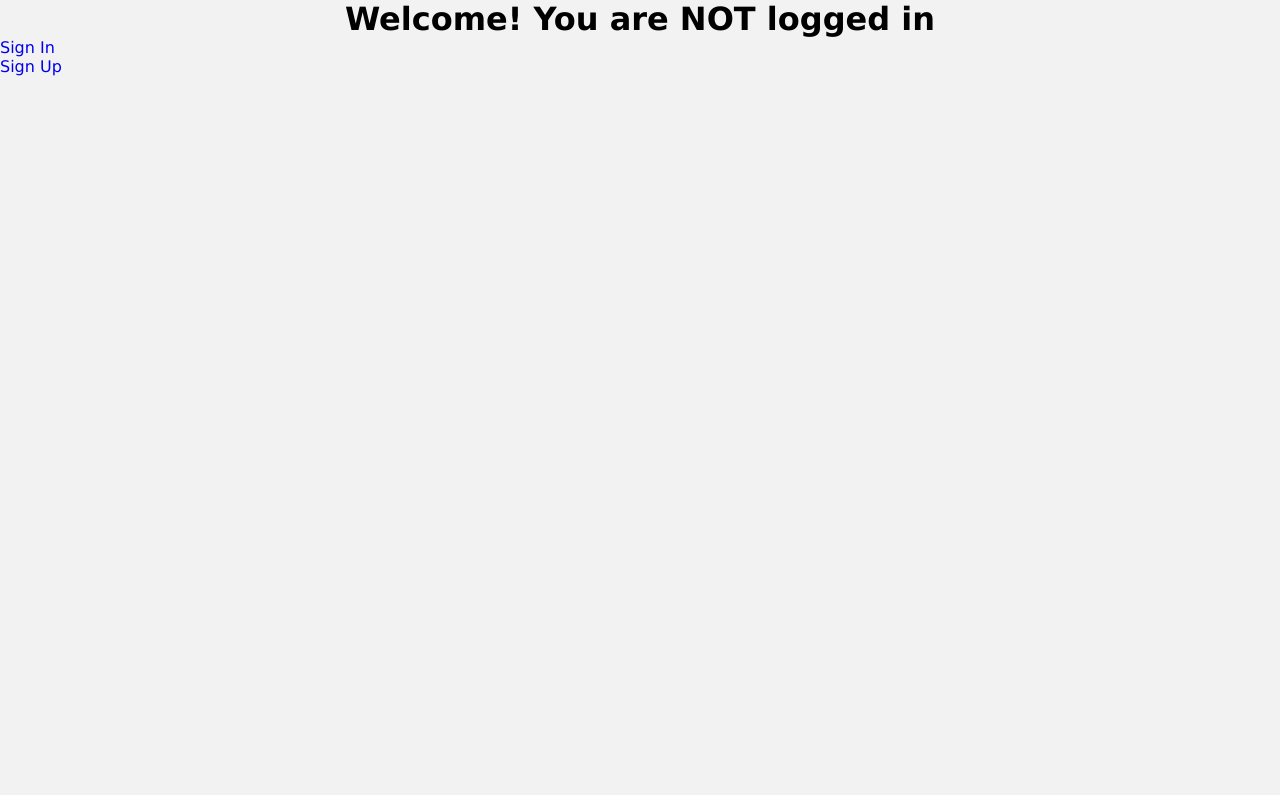
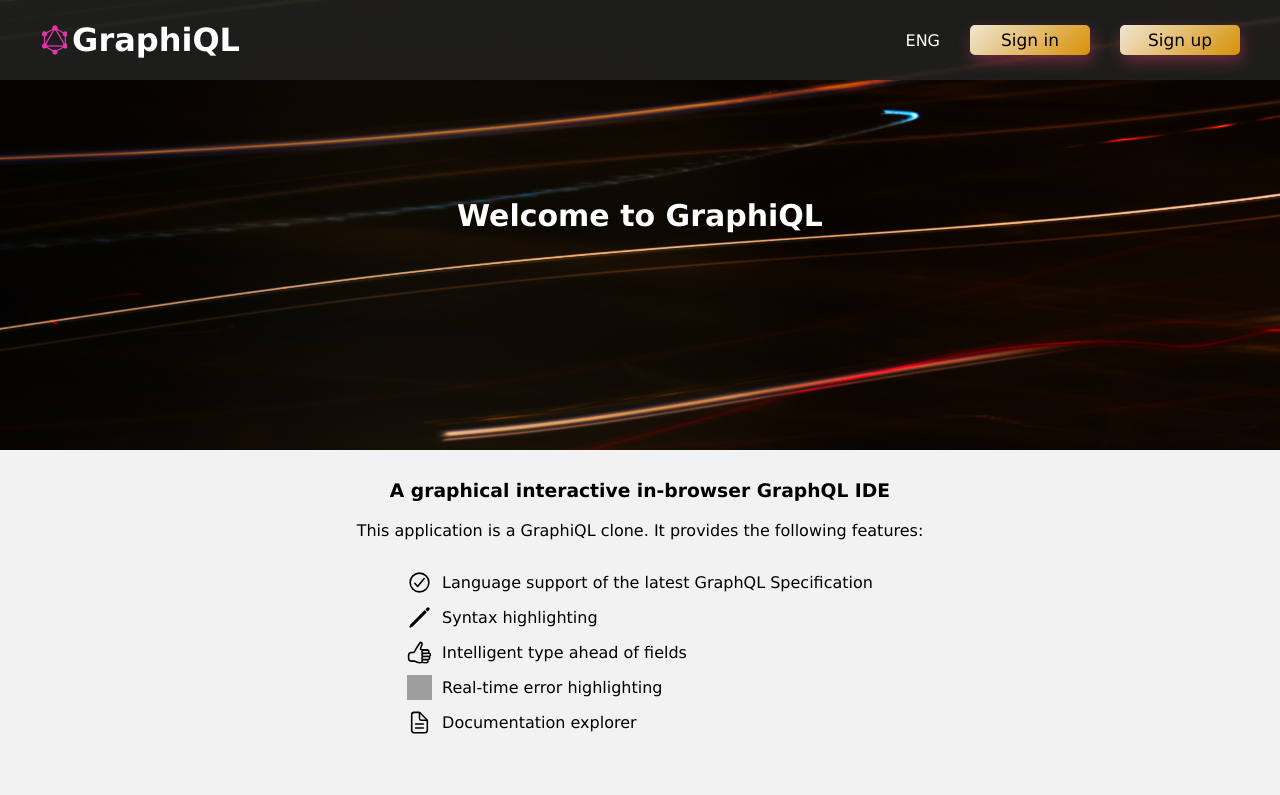
Before and after one commit to Tatiana-312/graphiql-app, a React (Vite) app in the folder graphiql-app/: page / in a window 1280 px wide. Shown: the top 795 px of the page. Built offline with nearby package versions, Linux system fonts and the light colour scheme; no server answers; grey boxes are pictures that could not be loaded.

Commit message:
feat: add routes in header btns

```diff
--- a/graphiql-app/src/App.tsx
+++ b/graphiql-app/src/App.tsx
@@ -1,13 +1,14 @@
 import { Routes, Route, useNavigate } from 'react-router-dom';
 import SignIn from './pages/Authorization/SignIn/SignIn';
 import SignUp from './pages/Authorization/SignUp/SignUp';
-import Home from './pages/Home/Home';
+import { WelcomePage } from './pages/WelcomePage/WelcomePage';
 import PrivateRoute from './components/PrivateRoute';
 import { useEffect } from 'react';
 import { getAuth, onAuthStateChanged } from 'firebase/auth';
 import { useAppDispatch } from './hooks/redux-hooks';
 import { setUser, setPending } from './redux/store/userSlice';
 import { useAuth } from './hooks/use-auth';
+import Layout from './components/Layout/Layout';
 
 function App() {
   const dispatch = useAppDispatch();
@@ -41,16 +42,34 @@ function App() {
   }, []);
 
   if (pending) {
-    return <>Loading...</>;
+    return <>Loading...</>; //будем ли делать красивый компонент?
   }
 
   return (
     <>
       <Routes>
-        <Route path="/" element={<Home />} />
-        <Route element={<PrivateRoute />}>
-          <Route path="/sign-in" element={<SignIn />} />
-          <Route path="/sign-up" element={<SignUp />} />
+        <Route path="/" element={<Layout />}>
+          <Route index element={<WelcomePage />} />
+          {/* <Route element={<PrivateRoute />}>
+            <Route path="sign-in" element={<SignIn />} />
+            <Route path="sign-up" element={<SignUp />} />
+          </Route> */}
+          <Route
+            path="sign-in"
+            element={
+              <PrivateRoute>
+                <SignIn />
+              </PrivateRoute>
+            }
+          />
+          <Route
+            path="sign-up"
+            element={
+              <PrivateRoute>
+                <SignUp />
+              </PrivateRoute>
+            }
+          />
         </Route>
       </Routes>
     </>
--- a/graphiql-app/src/components/Footer/Footer.module.scss
+++ b/graphiql-app/src/components/Layout/Footer/Footer.module.scss
@@ -1,4 +1,4 @@
-@import '../../assets/styles/constants';
+@import '../../../assets/styles/constants';
 
 .footer {
   height: 100px;
@@ -25,7 +25,7 @@
 }
 
 .rs_logo {
-  background-image: url(../../assets/icons/rs-logo.svg);
+  background-image: url(../../../assets/icons/rs-logo.svg);
   width: 135px;
   height: 50px;
   cursor: pointer;
--- a/graphiql-app/src/components/Header/Header.module.scss
+++ b/graphiql-app/src/components/Layout/Header/Header.module.scss
@@ -1,4 +1,4 @@
-@import '../../assets/styles/constants';
+@import '../../../assets/styles/constants';
 
 .header {
   background-color: $color-header;
@@ -17,7 +17,7 @@
   background-color: $color-header-scrolled;
 }
 
-.header_wraper {
+.header_wrapper {
   height: 80px;
   display: flex;
   justify-content: space-between;
@@ -54,6 +54,11 @@
 .sign_btn {
   width: 120px;
   height: 30px;
+  color: black;
+  text-align: center;
+  display: flex;
+  justify-content: center;
+  align-items: center;
   @media (max-width: $tablet-width) {
     width: 105px;
     font-size: 1.6rem;
--- a/graphiql-app/src/components/Header/Header.tsx
+++ b/graphiql-app/src/components/Layout/Header/Header.tsx
@@ -3,16 +3,20 @@ import { useEffect, useState } from 'react';
 import { useTranslation } from 'react-i18next';
 import styles from './Header.module.scss';
 import { BurgerMenu } from './BurgerMenu';
+import { useAuth } from '../../../hooks/use-auth';
+import { useAppDispatch } from '../../../hooks/redux-hooks';
+import { getAuth, signOut } from 'firebase/auth';
+import { removeUser } from '../../../redux/store/userSlice';
+import { Link } from 'react-router-dom';
 
-interface HeaderProps {
-  isAuthorized: boolean;
-}
-
-export const Header: FC<HeaderProps> = ({ isAuthorized }) => {
+export const Header: FC = () => {
   const [scrolled, setScrolled] = useState(false);
   const [language, setLanguage] = useState('ENG');
   const [burger, setBurger] = useState(false);
   const { t, i18n } = useTranslation();
+  const { isAuth } = useAuth();
+  const dispatch = useAppDispatch();
+  const auth = getAuth();
 
   useEffect(() => {
     const onScroll = () => {
@@ -42,7 +46,7 @@ export const Header: FC<HeaderProps> = ({ isAuthorized }) => {
     <header className={scrolled ? styles.header + ' ' + styles.scrolled : styles.header}>
       {burger ? <BurgerMenu onClick={clickBurgerHandler} /> : null}
       <div className="wrapper">
-        <div className={styles.header_wraper}>
+        <div className={styles.header_wrapper}>
           <div className={styles.graphql_header}>
             <div className={styles.logo}></div>
             <h1 className={styles.title}>GraphiQL</h1>
@@ -51,13 +55,25 @@ export const Header: FC<HeaderProps> = ({ isAuthorized }) => {
             <div className={styles.language} onClick={clickLangHandler}>
               {language}
             </div>
-            {isAuthorized ? (
-              <button className={'btn ' + styles.sign_out_btn}>{t('sign-out')}</button>
+            {isAuth ? (
+              <button
+                className={'btn ' + styles.sign_out_btn}
+                onClick={() => {
+                  signOut(auth);
+                  dispatch(removeUser());
+                }}
+              >
+                {t('sign-out')}
+              </button>
             ) : (
               <>
                 <div className={styles.burger} onClick={clickBurgerHandler}></div>
-                <button className={'btn ' + styles.sign_btn}>{t('sign-in')}</button>
-                <button className={'btn ' + styles.sign_btn}>{t('sign-up')}</button>
+                <Link to="/sign-in" className={'btn ' + styles.sign_btn}>
+                  {t('sign-in')}
+                </Link>
+                <Link to="/sign-up" className={'btn ' + styles.sign_btn}>
+                  {t('sign-up')}
+                </Link>
               </>
             )}
           </div>
--- /dev/null
+++ b/graphiql-app/src/components/Layout/Layout.tsx
@@ -0,0 +1,16 @@
+import { FC } from 'react';
+import { Outlet } from 'react-router-dom';
+import { Header } from './Header/Header';
+import { Footer } from './Footer/Footer';
+
+const Layout: FC = () => {
+  return (
+    <>
+      <Header />
+      <Outlet />
+      <Footer />
+    </>
+  );
+};
+
+export default Layout;
--- a/graphiql-app/src/components/PrivateRoute.tsx
+++ b/graphiql-app/src/components/PrivateRoute.tsx
@@ -1,11 +1,15 @@
-import React, { FC } from 'react';
+import React, { ReactElement, ReactNode } from 'react';
 import { useAuth } from '../hooks/use-auth';
-import { Navigate, Outlet } from 'react-router-dom';
+import { Navigate } from 'react-router-dom';
 
-const PrivateRoute: FC = () => {
+interface PrivateRouteProps {
+  children: ReactNode;
+}
+
+const PrivateRoute = ({ children }: PrivateRouteProps): JSX.Element => {
   const { isAuth } = useAuth();
 
-  return !isAuth ? <Outlet /> : <Navigate to="/" />;
+  return !isAuth ? (children as ReactElement) : <Navigate to="/" />;
 };
 
 export default PrivateRoute;
--- a/graphiql-app/src/pages/WelcomePage/WelcomePage.tsx
+++ b/graphiql-app/src/pages/WelcomePage/WelcomePage.tsx
@@ -1,13 +1,12 @@
 import { FC } from 'react';
-import { Header } from '../../components/Header/Header';
 import { useTranslation } from 'react-i18next';
 import styles from './WelcomePage.module.scss';
 import { Team } from '../../components/Team/Team';
-import { Footer } from '../../components/Footer/Footer';
+import { useAuth } from '../../hooks/use-auth';
 
 export const WelcomePage: FC = () => {
   const { t } = useTranslation();
-  const isAuthorized = false;
+  const { isAuth } = useAuth();
 
   function createList() {
     const arr = new Array(5).fill(0).map((el, i) => {
@@ -24,14 +23,11 @@ export const WelcomePage: FC = () => {
 
   return (
     <>
-      <Header isAuthorized={isAuthorized} />
       <main className={styles.main}>
         <div className={styles.welcome}>
           <div className="wrapper">
             <h2 className={styles.greeting}>{t('welcome')}</h2>
-            {isAuthorized && (
-              <button className={'btn ' + styles.get_started_btn}>{t('start')}</button>
-            )}
+            {isAuth && <button className={'btn ' + styles.get_started_btn}>{t('start')}</button>}
           </div>
         </div>
         <div className={styles.about_wrapper + ' wrapper'}>
@@ -42,7 +38,6 @@ export const WelcomePage: FC = () => {
           </div>
         </div>
         <Team />
-        <Footer />
       </main>
     </>
   );
```
Also changed, not shown: graphiql-app/src/components/Layout/Footer/Footer.tsx (renamed from graphiql-app/src/components/Footer/Footer.tsx), graphiql-app/src/components/Layout/Header/Burger.module.scss (renamed from graphiql-app/src/components/Header/Burger.module.scss), graphiql-app/src/components/Layout/Header/BurgerMenu.tsx (renamed from graphiql-app/src/components/Header/BurgerMenu.tsx).
